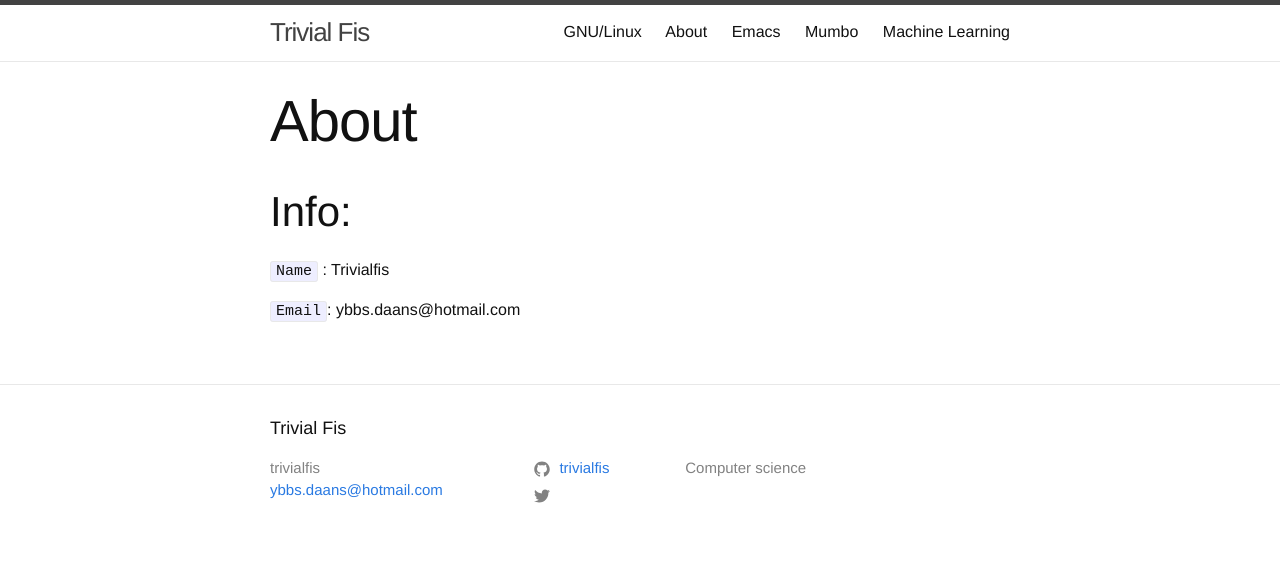
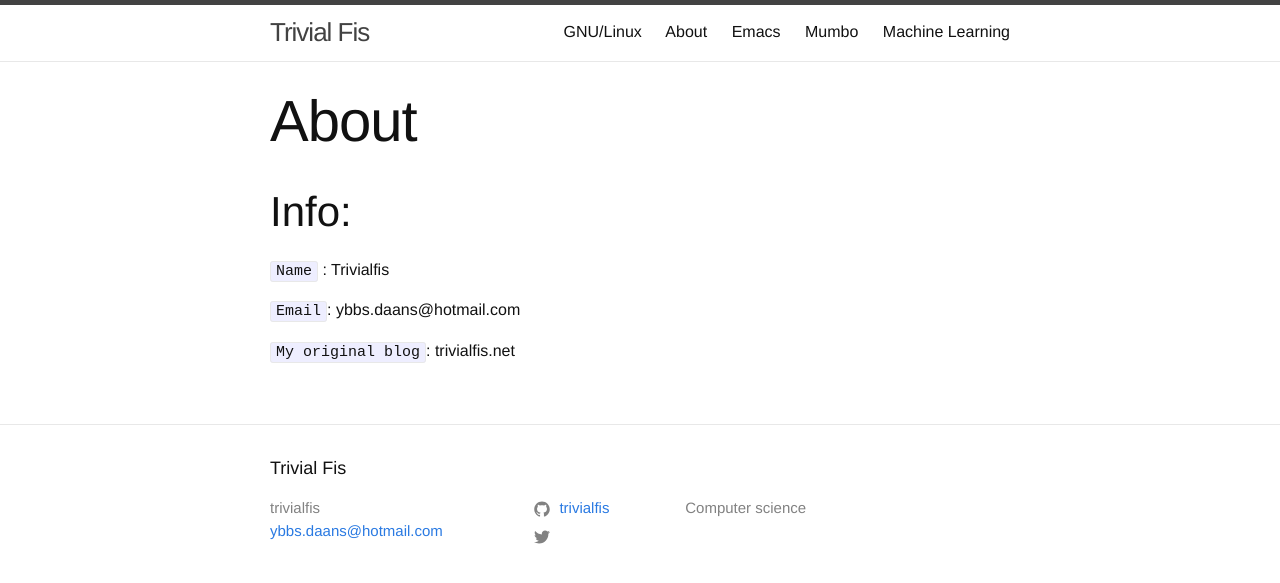
Before and after one commit to trivialfis/trivialfis.github.io, a Jekyll site: the page built from about.md, in a window 1280 px wide. Shown: the top 583 px of the page. Built offline with Jekyll 4.4.1, drawn with Linux system fonts in a browser that asks for light colours.

Commit message:
Add link to original blog

```diff
--- a/about.md
+++ b/about.md
@@ -9,3 +9,5 @@ tagline: "I don't know what this is."
 `Name` : Trivialfis
 
 `Email`: ybbs.daans@hotmail.com
+
+`My original blog`: trivialfis.net
```
